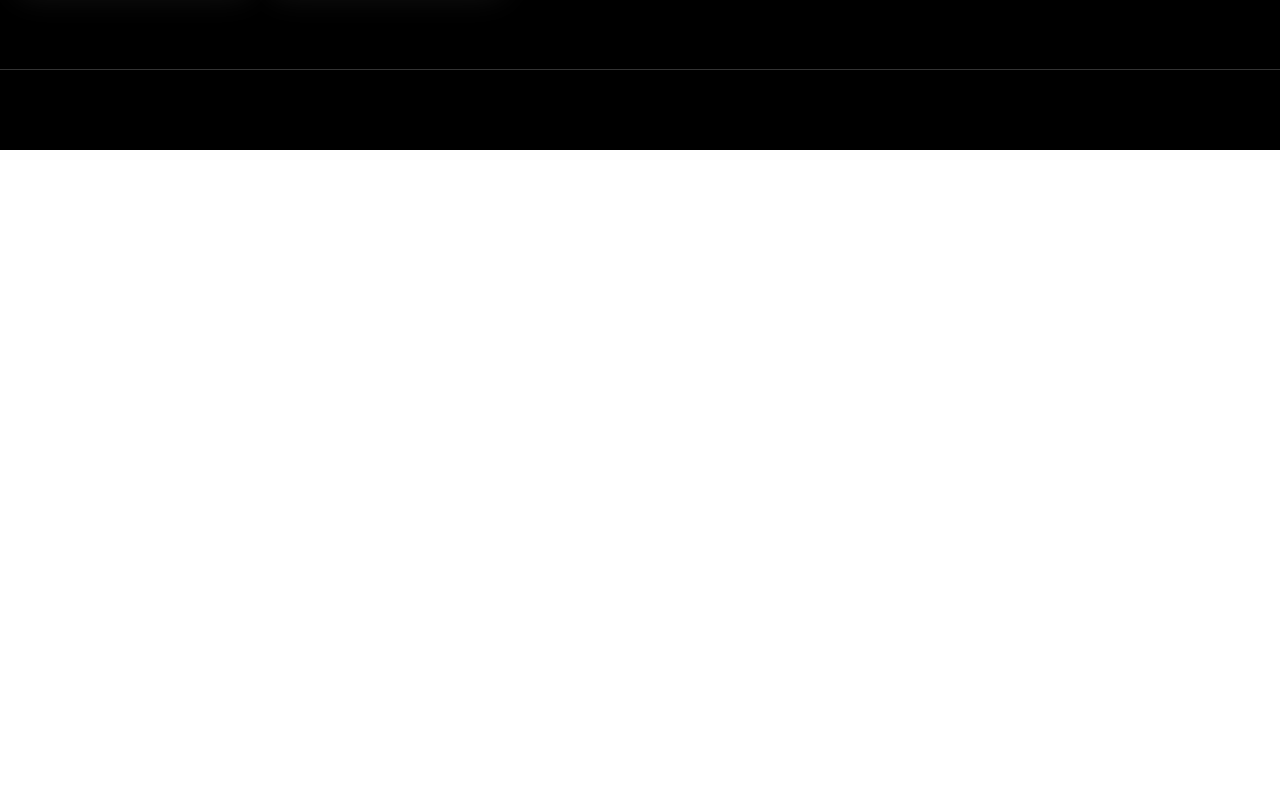
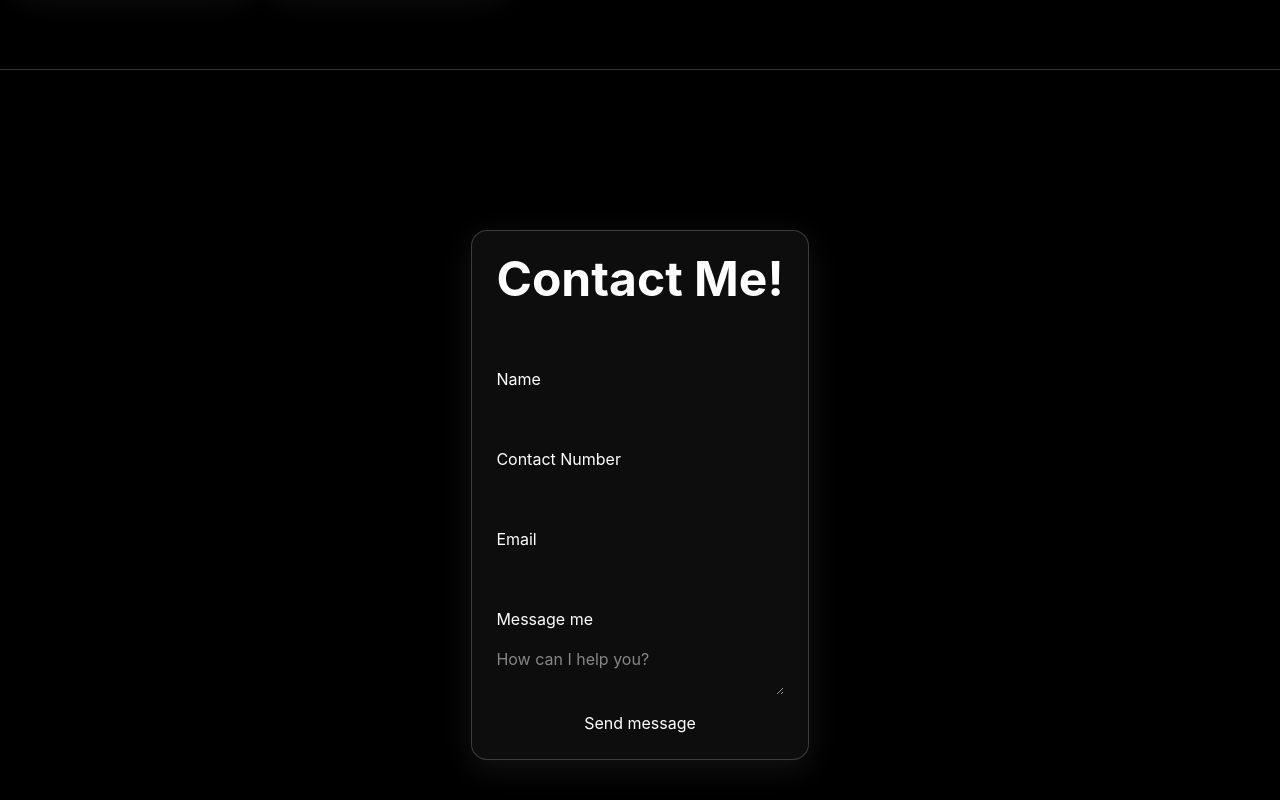
Before and after one commit to krutarth-pipaliya-simform/practical-3-portfolio, a React (Vite) app: page / in a window 1280 px wide. Shown: the part 2723-3523 px from the top of the page. Before the commit the page ends 2873 px from the top, so only its background shows below. Built offline with nearby package versions, Linux system fonts and the light colour scheme.

Commit message:
feat: add email functionality with form

```diff
--- a/package.json
+++ b/package.json
@@ -11,6 +11,7 @@
         "prepare": "husky"
     },
     "dependencies": {
+        "@emailjs/browser": "^4.4.1",
         "@emotion/react": "^11.14.0",
         "@emotion/styled": "^11.14.1",
         "@mui/material": "^9.1.0",
--- a/src/components/Main/Contact/ContactSection.tsx
+++ b/src/components/Main/Contact/ContactSection.tsx
@@ -1,9 +1,73 @@
+import { useState } from "react";
+import emailjs from "@emailjs/browser";
+
 import type { RefProps } from "../types";
 
 export const ContactSection = ({ ref }: RefProps) => {
+    const [name, setName] = useState<string>("");
+    const [contactNumber, setContactNumber] = useState<string>("");
+    const [email, setEmail] = useState<string>("");
+    const [message, setMessage] = useState<string>("");
+
+    const handleSubmit = async (e: React.SubmitEvent<HTMLFormElement>) => {
+        e.preventDefault();
+        try {
+            await emailjs.send(
+                "service_qu6atgc",
+                "template_6g7cm06",
+                { name, email, message, contactNumber },
+                "LSw_i6Wzx7NlEc2ae",
+            );
+            alert("Your Message has been sent to me, will reach you out ASAP.");
+            console.log("Sent");
+        } catch (err) {
+            console.error(err);
+        }
+    };
+
     return (
-        <section ref={ref}>
-            <form></form>
+        <section className="text-white flex flex-col pt-20 px-6 py-24" ref={ref}>
+            <form
+                onSubmit={handleSubmit}
+                className="self-center flex flex-col gap-4 rounded-2xl border border-white/20 bg-white/5 p-6 backdrop-blur-xl shadow-[0_8px_32px_rgba(255,255,255,0.08)] transition-all duration-300 hover:-translate-y-2 hover:border-white/40 hover:bg-white/10 hover:shadow-[0_12px_40px_rgba(255,255,255,0.15)]"
+            >
+                <h2 className="mx-auto mb-12 text-5xl font-bold text-white">Contact Me!</h2>
+                <label htmlFor="name">Name</label>
+                <input
+                    id="name"
+                    name="name"
+                    type="text"
+                    value={name}
+                    onChange={(e) => setName(e.target.value)}
+                />
+                <label htmlFor="contact-number">Contact Number</label>
+                <input
+                    id="contact-number"
+                    name="contact-number"
+                    type="tel"
+                    value={contactNumber}
+                    onChange={(e) => setContactNumber(e.target.value)}
+                />
+                <label htmlFor="email">Email</label>
+                <input
+                    id="email"
+                    name="email"
+                    type="email"
+                    value={email}
+                    onChange={(e) => setEmail(e.target.value)}
+                />
+                <label htmlFor="message">Message me</label>
+                <textarea
+                    id="message"
+                    name="message"
+                    placeholder="How can I help you?"
+                    value={message}
+                    onChange={(e) => setMessage(e.target.value)}
+                />
+                <button className="cursor-pointer" type="submit">
+                    Send message
+                </button>
+            </form>
         </section>
     );
 };
```
Also changed, not shown: 1 other file (tests, documents, lock files or other folders).
